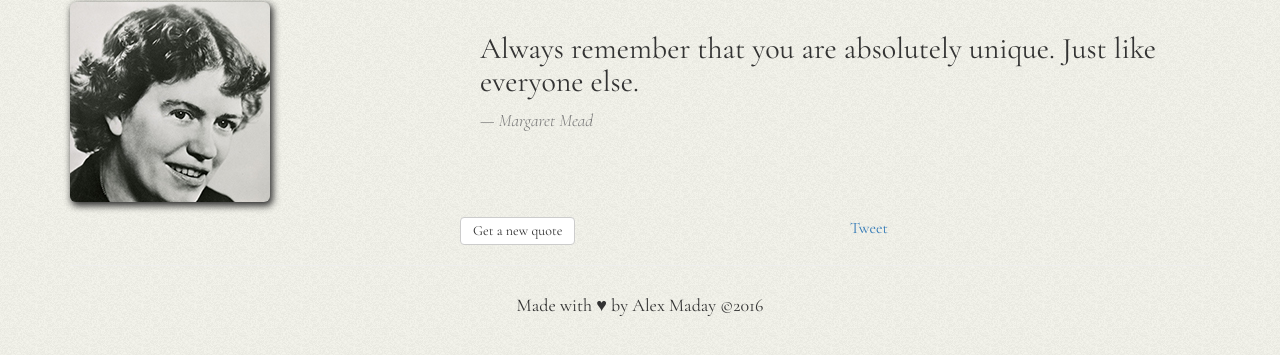
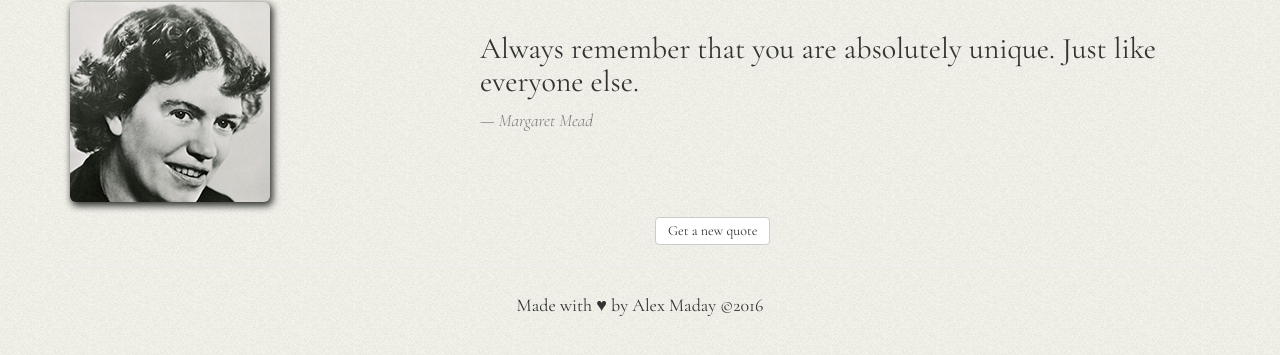
Before and after one commit to AlexMaday/rand-quote-machine, a plain HTML site: page index.html in a window 1280 px wide. Shown: the part 121-476 px from the top of the page. Drawn offline with nearby package versions, Linux system fonts and the light colour scheme.

Commit message:
twitter share gone - for now

```diff
--- a/css/style.css
+++ b/css/style.css
@@ -30,9 +30,6 @@ blockquote footer {
   body {
     margin-top: 10px;
   }
-  blockquote {
-    /*height: initial;*/
-  }
   h1#title {
     font-size: 4.9rem;
     text-align: left;
--- a/index.html
+++ b/index.html
@@ -6,6 +6,7 @@
   <meta http-equiv="X-UA-Compatible" content="IE=edge">
   <meta name="viewport" content="width=device-width, initial-scale=1">
   <title>Random Quote Machine</title>
+  <script async src="https://platform.twitter.com/widgets.js" charset="utf-8"></script>
   <link href="https://fonts.googleapis.com/css?family=Cormorant+Garamond:300i,400" rel="stylesheet">
   <link rel="stylesheet" href="css/bootstrap.min.css">
   <link rel="stylesheet" href="css/style.css">
@@ -39,11 +40,8 @@
           </div>
         </div>
         <div class="row">
-          <div class="col-md-6 col-sm-6 col-xs-6">
+          <div class="col-xs-offset-3 col-xs-6">
             <button id="getQuote" class="btn btn-default">Get a new quote</button>
-          </div>
-          <div class="col-md-6 col-sm-6 col-xs-6">
-           <a href="https://twitter.com/share" id="btnTweet" class="twitter-share-button" data-size="large" data-related="freeCodeCamp,CodeNewbies" data-show-count="false">Tweet</a><script async src="https://platform.twitter.com/widgets.js" charset="utf-8"></script>
           </div>
         </div>
       </div>
--- a/js/script.js
+++ b/js/script.js
@@ -84,8 +84,6 @@ window.onload = function () {
     var author = document.getElementById('author');
     var authorImage = document.getElementById('authorImage');
     var getQuote = document.getElementById('getQuote');
-    // var tweetText = document.getElementById('btnTweet');
-    var tweetText = document.getElementById("btnTweet");
 
 
     var newQuote = function() {
@@ -100,9 +98,6 @@ window.onload = function () {
         quoteText.innerText = quotations[choice]["text"];
         author.innerHTML = quotations[choice]["author"];
 
-        // The twitter widget will use data-text attr *if present* - otherwise it will use the page title
-        // but it will only do it one time waaaa
-        document.title = quotations[choice]['text'];
         this.blur();
         return false;
     }
```
